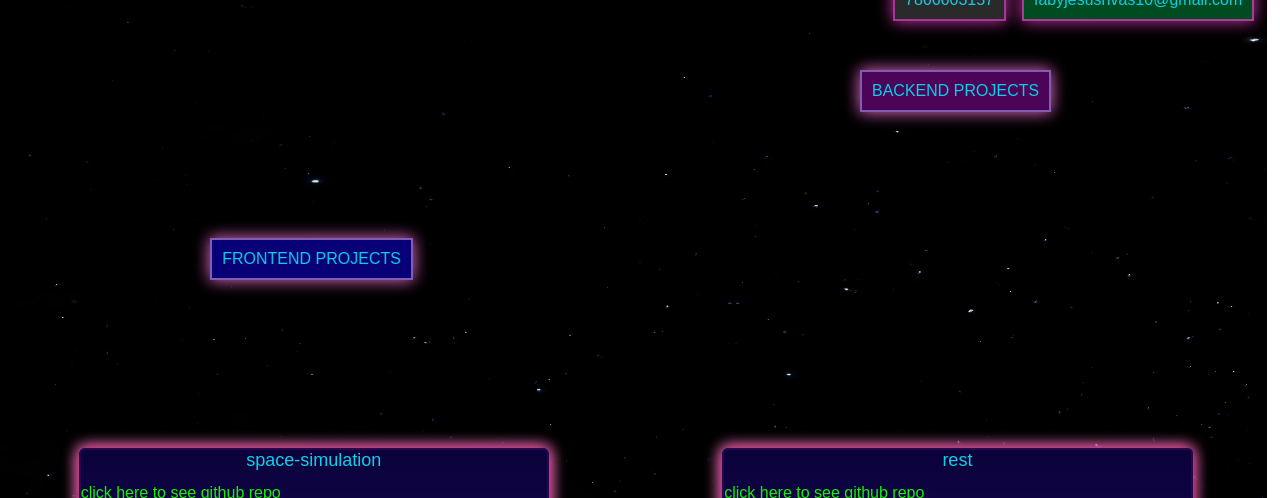
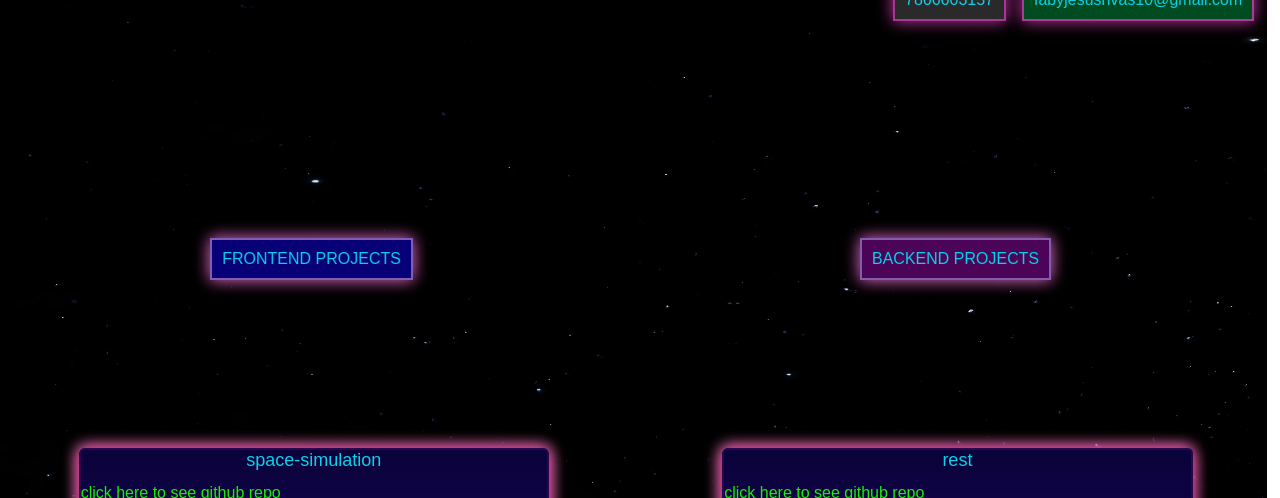
Before and after one commit to mrpiggy97/myportolio, a React (Vite) app: page / in a window 1280 px wide. Shown: the part 210-708 px from the top of the page. Built offline with nearby package versions, Linux system fonts and the light colour scheme; a web font is replaced by a local one.

Commit message:
fixed position of div

```diff
--- a/src/App.css
+++ b/src/App.css
@@ -390,6 +390,7 @@ div.fullstack3{
 
 div#projects{
   display: grid;
+  grid-area: projects;
   grid-template-rows: 5% 45% 5% 45%;
   grid-template-areas: "frontend-header"
                        "frontend"
@@ -403,9 +404,7 @@ div#projects{
     grid-template-rows: 15% 85%;
     grid-template-areas: "frontend-header backend-header"
                          "frontend backend";
-    grid-area: projects;
     justify-content: space-around;
-    align-content: baseline;
     column-gap: 20px;
   }
 }
@@ -432,7 +431,7 @@ div.frontend-header3{
 div#backend-header{
   display: grid;
   grid-area: backend-header;
-  align-items: baseline;
+  align-items: center;
   justify-items: center;
 }
 
@@ -472,7 +471,7 @@ div#backend{
     row-gap: 60px;
   }
   div#backend{
-    row-gap: 120px;
+    row-gap: 60px;
   }
 }
 
```
